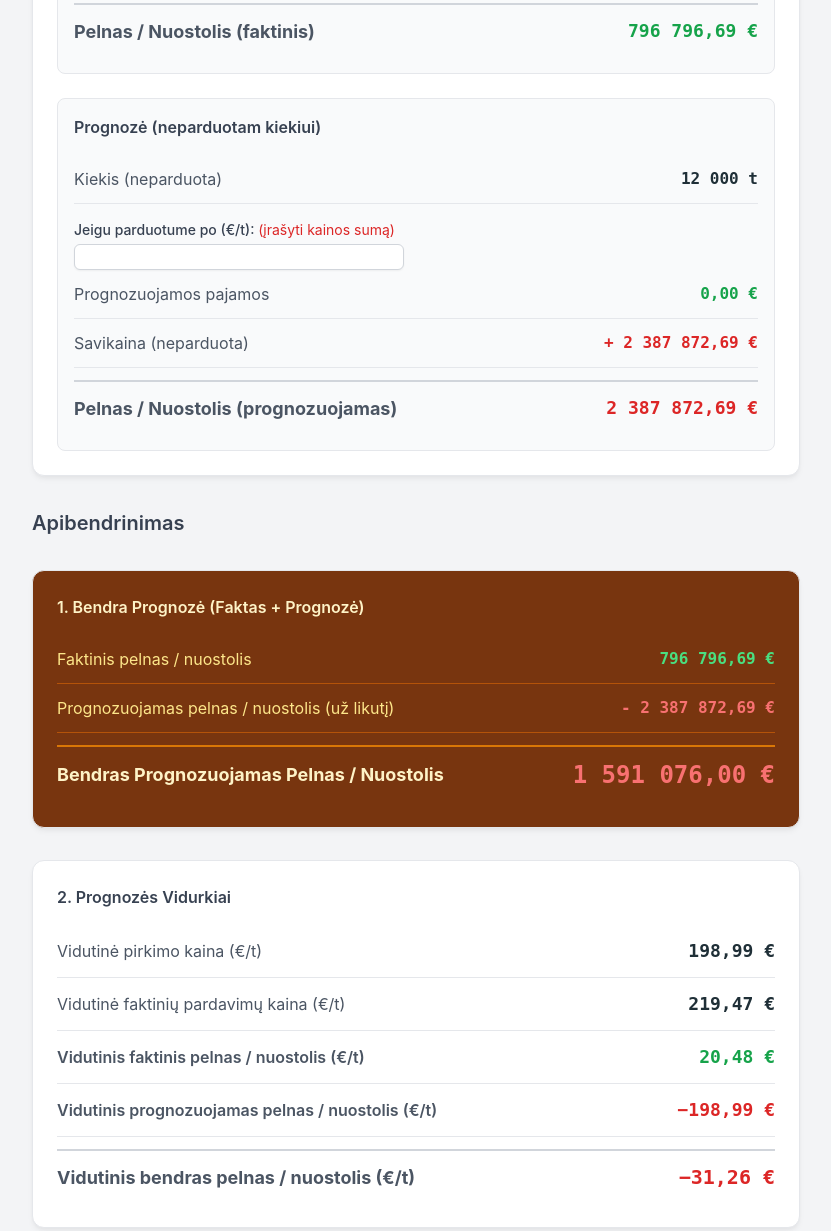
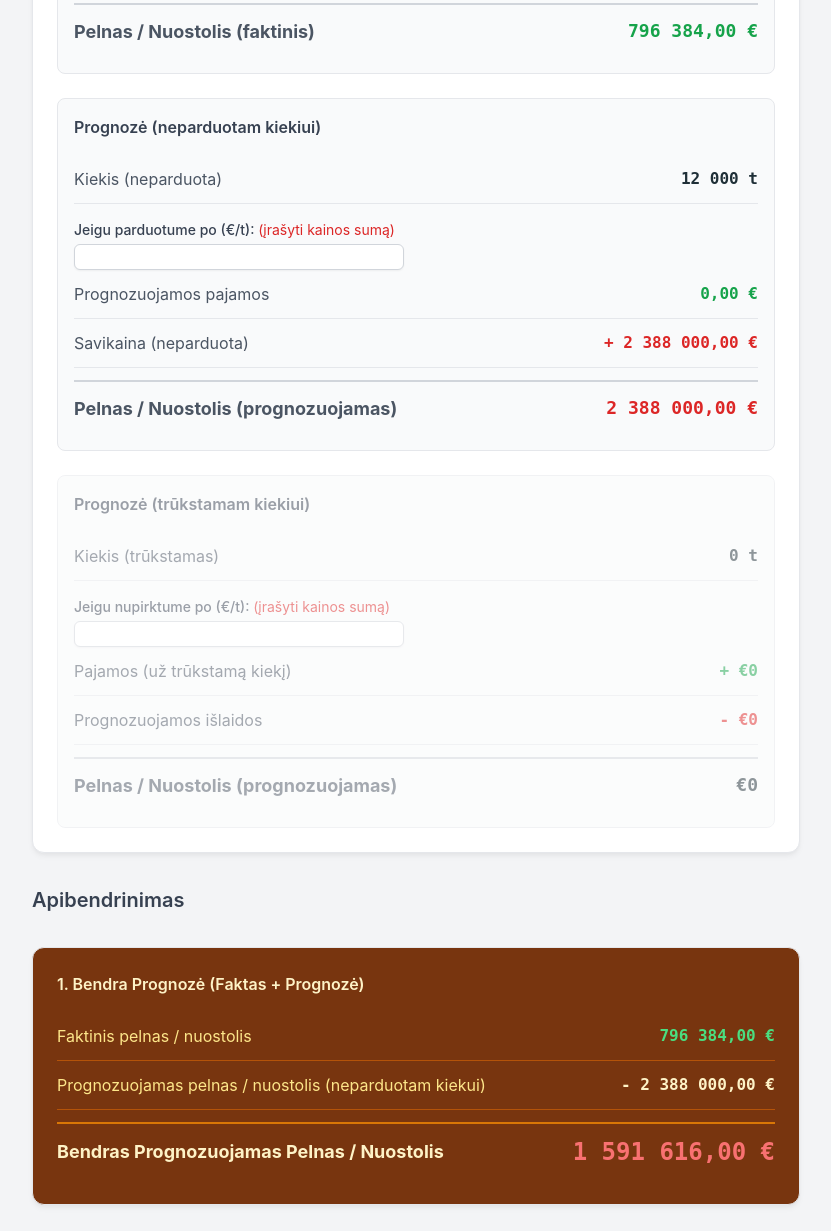
Before and after one commit to DariusRud/suvestine, a plain HTML site: page index.html in a window 1280 px wide. Shown: the part 1568-2799 px from the top of the page, without its empty margins (224-1055 px from the left). Drawn offline with nearby package versions, Linux system fonts and the light colour scheme.

Commit message:
Update index.html

```diff
--- a/index.html
+++ b/index.html
@@ -54,6 +54,10 @@
             font-size: 1.125rem;
             border-top: 2px solid #d1d5db;
             margin-top: 0.75rem;
+        }
+        .inactive-block {
+            opacity: 0.5;
+            pointer-events: none;
         }
     </style>
 </head>
@@ -239,12 +243,12 @@
                     </div>
                 </div>
 
-                 <!-- Prognozė -->
-                <div class="p-4 bg-gray-50 rounded-lg border">
+                 <!-- Prognozė (Perteklius) -->
+                <div id="surplus-projection-block" class="p-4 bg-gray-50 rounded-lg border">
                     <h3 class="font-semibold text-gray-700 mb-4">Prognozė (neparduotam kiekiui)</h3>
                     <div class="summary-row">
                         <span class="summary-label">Kiekis (neparduota)</span>
-                        <span id="summary-open-qty" class="summary-value">0 t</span>
+                        <span id="surplus-open-qty" class="summary-value">0 t</span>
                     </div>
                     <div class="grid grid-cols-1 md:grid-cols-2 gap-x-6 gap-y-4 items-center pt-4">
                          <div>
@@ -266,6 +270,35 @@
                         <span id="projected-profit" class="summary-value text-lg">€0</span>
                     </div>
                 </div>
+
+                 <!-- Prognozė (Trūkumas) -->
+                <div id="deficit-projection-block" class="p-4 bg-gray-50 rounded-lg border">
+                    <h3 class="font-semibold text-gray-700 mb-4">Prognozė (trūkstamam kiekiui)</h3>
+                    <div class="summary-row">
+                        <span class="summary-label">Kiekis (trūkstamas)</span>
+                        <span id="deficit-open-qty" class="summary-value">0 t</span>
+                    </div>
+                    <div class="grid grid-cols-1 md:grid-cols-2 gap-x-6 gap-y-4 items-center pt-4">
+                         <div>
+                            <label for="projected-buy-price" class="block text-sm font-medium text-gray-700 mb-1">Jeigu nupirktume po (€/t): <span class="text-red-600 font-normal">(įrašyti kainos sumą)</span></label>
+                            <input type="text" inputmode="decimal" id="projected-buy-price" class="form-input w-full rounded-md shadow-sm">
+                        </div>
+                        <div></div>
+                    </div>
+                    <div class="summary-row">
+                        <span class="summary-label">Pajamos (už trūkstamą kiekį)</span>
+                        <span id="deficit-income" class="summary-value text-green-600">+ €0</span>
+                    </div>
+                    <div class="summary-row">
+                        <span class="summary-label">Prognozuojamos išlaidos</span>
+                        <span id="deficit-cogs" class="summary-value text-red-600">- €0</span>
+                    </div>
+                    <div class="summary-row summary-total">
+                        <span class="summary-label">Pelnas / Nuostolis (prognozuojamas)</span>
+                        <span id="deficit-profit" class="summary-value text-lg">€0</span>
+                    </div>
+                </div>
+
             </div>
         </div>
 
@@ -280,9 +313,13 @@
                     <span class="summary-label text-amber-200">Faktinis pelnas / nuostolis</span>
                     <span id="total-summary-actual-profit" class="summary-value text-amber-100">€0</span>
                 </div>
-                <div class="summary-row border-amber-700">
-                    <span class="summary-label text-amber-200">Prognozuojamas pelnas / nuostolis (už likutį)</span>
-                    <span id="total-summary-projected-profit" class="summary-value text-amber-100">€0</span>
+                <div class="summary-row border-amber-700" id="total-surplus-row">
+                    <span class="summary-label text-amber-200">Prognozuojamas pelnas / nuostolis (neparduotam kiekui)</span>
+                    <span id="total-summary-surplus-profit" class="summary-value text-amber-100">€0</span>
+                </div>
+                <div class="summary-row border-amber-700" id="total-deficit-row">
+                    <span class="summary-label text-amber-200">Prognozuojamas pelnas / nuostolis (reikiamo kiekio)</span>
+                    <span id="total-summary-deficit-profit" class="summary-value text-amber-100">€0</span>
                 </div>
                 <div class="summary-row summary-total border-amber-600">
                     <span class="summary-label text-lg text-amber-100">Bendras Prognozuojamas Pelnas / Nuostolis</span>
@@ -325,14 +362,10 @@
         'salykliniai_mieziai': {
             name: 'Salykliniai miežiai',
             transactions: [
-                { date: '2025-09-15', type: 'purchase', tonnes: 13000, value: 2574000 },
-                { date: '2025-11-20', type: 'purchase', tonnes: 13000, value: 2574000 },
-                { date: '2026-01-25', type: 'purchase', tonnes: 12450, value: 2490000 },
-                { date: '2026-03-18', type: 'purchase', tonnes: 12450, value: 2490560 },
-                { date: '2025-10-05', type: 'sale', tonnes: 9750, value: 2135250 },
-                { date: '2025-12-10', type: 'sale', tonnes: 9750, value: 2135250 },
-                { date: '2026-02-15', type: 'sale', tonnes: 9700, value: 2133492 },
-                { date: '2026-04-20', type: 'sale', tonnes: 9700, value: 2133492 }
+                { date: '2025-09-15', type: 'purchase', tonnes: 26000, value: 5174000 },
+                { date: '2026-02-20', type: 'purchase', tonnes: 24900, value: 4955100 },
+                { date: '2025-10-05', type: 'sale', tonnes: 19500, value: 4270500 },
+                { date: '2026-04-10', type: 'sale', tonnes: 19400, value: 4266984 }
             ]
         },
         'mieziai': {
@@ -360,7 +393,7 @@
             name: 'Rapsai',
             transactions: [
                 { date: '2025-07-25', type: 'purchase', tonnes: 25000, value: 11250000 },
-                { date: '2025-09-25', type: 'sale', tonnes: 26000, value: 12220000 }
+                { date: '2025-09-25', type: 'sale', tonnes: 26000, value: 12220000 } // More sold than purchased
             ]
         }
     };
@@ -483,17 +516,48 @@
         summaryActualProfitEl.classList.toggle('text-red-600', actualProfit < 0);
         summaryActualProfitEl.classList.toggle('text-green-600', actualProfit >= 0);
 
+        let projectedProfit = 0;
+        const surplusBlock = document.getElementById('surplus-projection-block');
+        const deficitBlock = document.getElementById('deficit-projection-block');
+        const totalSurplusRow = document.getElementById('total-surplus-row');
+        const totalDeficitRow = document.getElementById('total-deficit-row');
+
+        if (openPosition >= 0) {
+            surplusBlock.classList.remove('inactive-block');
+            deficitBlock.classList.add('inactive-block');
+            totalSurplusRow.classList.remove('hidden');
+            totalDeficitRow.classList.add('hidden');
+
             const projectedSellPrice = parseFloat(document.getElementById('projected-sell-price').value.replace(',', '.')) || 0;
             const projectedIncome = openPosition * projectedSellPrice;
-        const projectedProfit = projectedIncome - openPositionCost;
+            projectedProfit = projectedIncome - openPositionCost;
 
-        document.getElementById('summary-open-qty').textContent = formatTonnes(openPosition);
+            document.getElementById('surplus-open-qty').textContent = formatTonnes(openPosition);
             document.getElementById('projected-income').textContent = formatCurrency(projectedIncome, true);
             document.getElementById('projected-cogs').textContent = formatCurrency(openPositionCost, true);
             const projectedProfitEl = document.getElementById('projected-profit');
             projectedProfitEl.textContent = formatCurrency(projectedProfit);
             projectedProfitEl.classList.toggle('text-red-600', projectedProfit < 0);
             projectedProfitEl.classList.toggle('text-green-600', projectedProfit >= 0);
+        } else {
+            surplusBlock.classList.add('inactive-block');
+            deficitBlock.classList.remove('inactive-block');
+            totalSurplusRow.classList.add('hidden');
+            totalDeficitRow.classList.remove('hidden');
+
+            const projectedBuyPrice = parseFloat(document.getElementById('projected-buy-price').value.replace(',', '.')) || 0;
+            const projectedCost = Math.abs(openPosition) * projectedBuyPrice;
+            const revenueForDeficit = Math.abs(openPosition) * avgSellPrice;
+            projectedProfit = revenueForDeficit - projectedCost;
+
+            document.getElementById('deficit-open-qty').textContent = formatTonnes(Math.abs(openPosition));
+            document.getElementById('deficit-income').textContent = formatCurrency(revenueForDeficit, true);
+            document.getElementById('deficit-cogs').textContent = formatCurrency(projectedCost, true);
+            const deficitProfitEl = document.getElementById('deficit-profit');
+            deficitProfitEl.textContent = formatCurrency(projectedProfit);
+            deficitProfitEl.classList.toggle('text-red-600', projectedProfit < 0);
+            deficitProfitEl.classList.toggle('text-green-600', projectedProfit >= 0);
+        }
 
         const totalProjectedProfit = actualProfit + projectedProfit;
         const totalSummaryActualProfitEl = document.getElementById('total-summary-actual-profit');
@@ -501,10 +565,8 @@
         totalSummaryActualProfitEl.classList.toggle('text-red-400', actualProfit < 0);
         totalSummaryActualProfitEl.classList.toggle('text-green-400', actualProfit >= 0);
 
-        const totalSummaryProjectedProfitEl = document.getElementById('total-summary-projected-profit');
-        totalSummaryProjectedProfitEl.textContent = formatCurrency(projectedProfit, true);
-        totalSummaryProjectedProfitEl.classList.toggle('text-red-400', projectedProfit < 0);
-        totalSummaryProjectedProfitEl.classList.toggle('text-green-400', projectedProfit >= 0);
+        document.getElementById('total-summary-surplus-profit').textContent = formatCurrency(openPosition >= 0 ? projectedProfit : 0, true);
+        document.getElementById('total-summary-deficit-profit').textContent = formatCurrency(openPosition < 0 ? projectedProfit : 0, true);
 
         const totalProjectedProfitEl = document.getElementById('total-projected-profit');
         totalProjectedProfitEl.textContent = formatCurrency(totalProjectedProfit);
@@ -512,8 +574,8 @@
         totalProjectedProfitEl.classList.toggle('text-green-400', totalProjectedProfit >= 0);
 
         // Vidurkių blokas
-        const actualProfitPerTon = data.totalSoldTonnes > 0 ? actualProfit / data.totalSoldTonnes : 0;
-        const projectedProfitPerTon = openPosition > 0 ? projectedProfit / openPosition : 0;
+        const actualProfitPerTon = data.totalSoldTonnes > 0 ? (avgSellPrice - (costOfGoodsSold/data.totalSoldTonnes)) : 0;
+        const projectedProfitPerTon = openPosition !== 0 ? projectedProfit / Math.abs(openPosition) : 0;
         const totalProfitPerTon = data.totalPurchasedTonnes > 0 ? totalProjectedProfit / data.totalPurchasedTonnes : 0;
 
         document.getElementById('summary-avg-buy-price').textContent = formatCurrencyPerTon(avgBuyPrice);
@@ -573,6 +635,7 @@
         endDateInput.addEventListener('change', renderDashboard);
         document.getElementById('grain-select').addEventListener('change', renderDashboard);
         document.getElementById('projected-sell-price').addEventListener('input', renderDashboard);
+        document.getElementById('projected-buy-price').addEventListener('input', renderDashboard);
 
         renderDashboard();
     }
```
Lines whose indentation alone changed are shown as unchanged.
